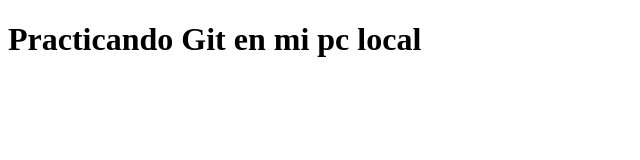
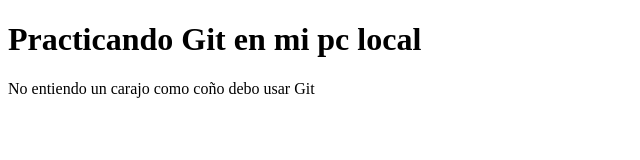
Before and after one commit to yolber154/aprendiendo-git, a plain HTML site: page index.html in a window 1280 px wide. Shown: the whole page, without its empty margins (0-640 px from the left). Drawn offline with Linux system fonts and the light colour scheme.

Commit message:
Agregé el primer parrafo

```diff
--- a/index.html
+++ b/index.html
@@ -8,5 +8,7 @@
 </head>
 <body>
     <h1>Practicando Git en mi pc local</h1>
+
+    <p>No entiendo un carajo como coño debo usar Git</p>
 </body>
 </html>
```
